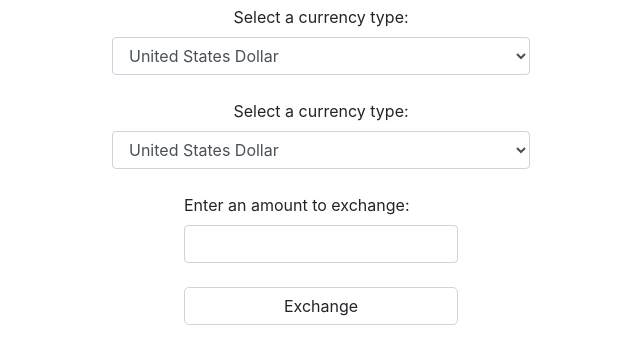
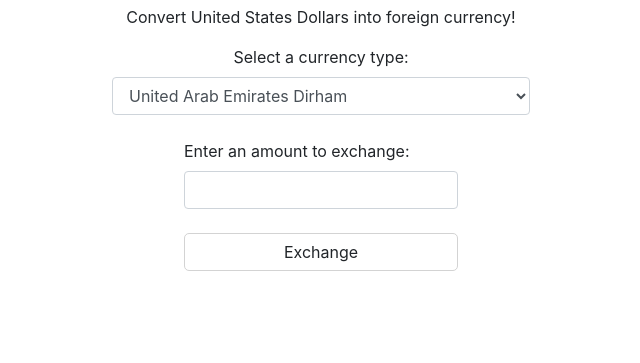
Before and after one commit to JohnNilsOlson/currency-exchanger, a website built with webpack: page src/index.html in a window 1280 px wide. Shown: the part 51-414 px from the top of the page, without its empty margins (319-959 px from the left). Built offline with nearby package versions, Linux system fonts and the light colour scheme.

Commit message:
remove option to convert currencies other than usd

```diff
--- a/src/index.html
+++ b/src/index.html
@@ -8,63 +8,9 @@
       <h1>Currency Exchanger</h1>
     </div>
     <div class="flex container">
-      <label for="currency-type-from">Select a currency type:</label>
-      <select class="form-control" id="currency-type-from">
-        <option value="USD">United States Dollar</option>
-        <!-- <option value="AED">United Arab Emirates Dirham</option>
-        <option value="ARS">Argentine Peso</option>
-        <option value="AUD">Australian Dollar</option>
-        <option value="BGN">Bulgarian Lev</option>
-        <option value="BRL">Brazilian Real</option>
-        <option value="BSD">Bahamian Dollar</option>
-        <option value="CAD">Canadian Dollar</option>
-        <option value="CHF">Swiss Franc</option>
-        <option value="CLP">Chilean Peso</option>
-        <option value="CNY">Chinese Yuan</option>
-        <option value="COP">Colombian Peso</option>
-        <option value="CZK">Czech Koruna</option>
-        <option value="DKK">Danish Krone</option>
-        <option value="DOP">Dominican Peso</option>
-        <option value="EGP">Egyptian Pound</option>
-        <option value="EUR">Euro</option>
-        <option value="FJD">Fijian Dollar</option>
-        <option value="GBP">Pound Sterling</option>
-        <option value="GTQ">Guatemalan Quetzal</option>
-        <option value="HKD">Hong Kong Dollar</option>
-        <option value="HRK">Croatian Kuna</option>
-        <option value="HUF">Hungarian Forint</option>
-        <option value="IDR">Indonesian Rupiah</option>
-        <option value="ILS">Israeli New Shekel</option>
-        <option value="INR">Indian Rupee</option>
-        <option value="ISK">Icelandic Króna</option>
-        <option value="JPY">Japanese Yen</option>
-        <option value="KRW">South Korean Won</option>
-        <option value="KZT">Kazakhstani Tenge</option>
-        <option value="MXN">Mexican Peso</option>
-        <option value="MYR">Malaysian Ringgit</option>
-        <option value="NOK">Norwegian Krone</option>
-        <option value="NZD">New Zealand Dollar</option>
-        <option value="PAB">Panamanian Balboa</option>
-        <option value="PEN">Peruvian Sol</option>
-        <option value="PHP">Philippine Peso</option>
-        <option value="PKR">Pakistani Rupee</option>
-        <option value="PLN">Poland Złoty</option>
-        <option value="PYG">Paraguayan Guarani</option>
-        <option value="RON">Romanian Leu</option>
-        <option value="RUB">Russian Ruble</option>
-        <option value="SAR">Saudi Riyal</option>
-        <option value="SEK">Swedish Krona</option>
-        <option value="SGD">Singapore Dollar</option>
-        <option value="THB">Thai Baht</option>
-        <option value="TRY">Turkish Lira</option>
-        <option value="TWD">New Tawian Dollar</option>
-        <option value="UAH">Ukrainian Hryvnia</option>
-        <option value="UYU">Uruguayan Peso</option> -->
-      </select>
-      <br>
+      <p>Convert United States Dollars into foreign currency!</p>
       <label for="currency-type-to">Select a currency type:</label>
       <select class="form-control" id="currency-type-to">
-        <option value="USD">United States Dollar</option>
         <option value="AED">United Arab Emirates Dirham</option>
         <option value="ARS">Argentine Peso</option>
         <option value="AUD">Australian Dollar</option>
@@ -116,11 +62,11 @@
         <option value="UYU">Uruguayan Peso</option>
       </select>
       <br>
-      <form id="exchange-amount">
+      <form id="exchange">
         <label for="amount">Enter an amount to exchange:</label>
         <input id="amount" class="form-control" type="number">
         <br>
-        <button type="submit" class="btn btn-default" id="exchange">Exchange</button>
+        <button type="submit" class="btn btn-default" id="convert">Exchange</button>
       </form>
       <br>
       <p id="output"></p>
--- a/src/index.js
+++ b/src/index.js
@@ -9,13 +9,14 @@ $(document).ready(function() {
 
   let exchange;
 
-  $('#exchange-amount').submit(function(event) {
+  $('#exchange').submit(function(event) {
     event.preventDefault();
 
     const from = $('#currency-type-from').val();
     const to = $('#currency-type-to').val();
     const value = parseInt($('#amount').val());
 
+
     exchange = (new Exchange(from, to, value)).convert();
   });
 });
```
